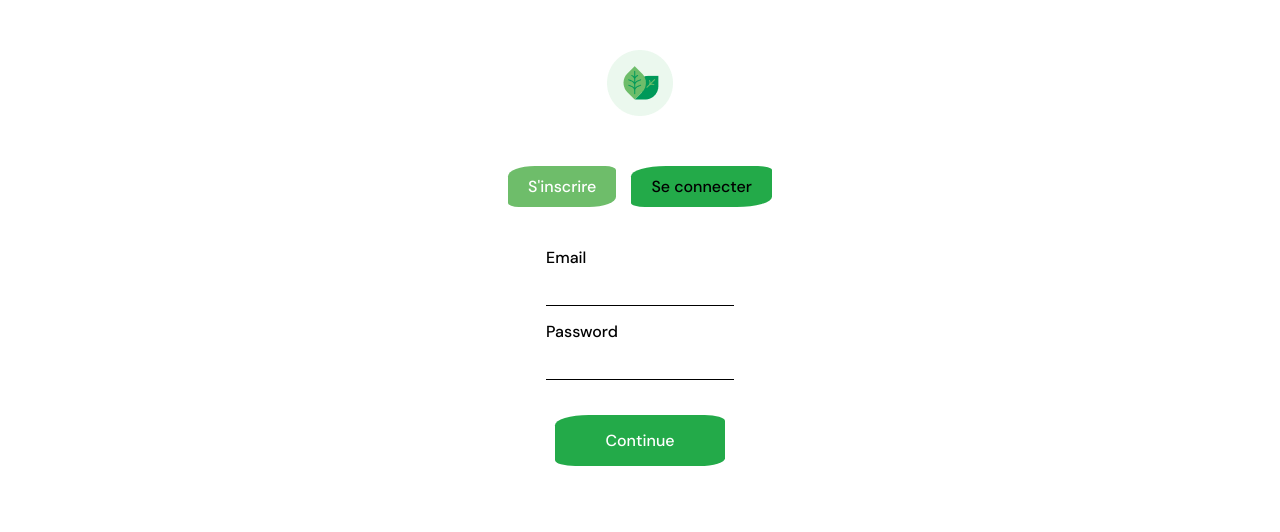
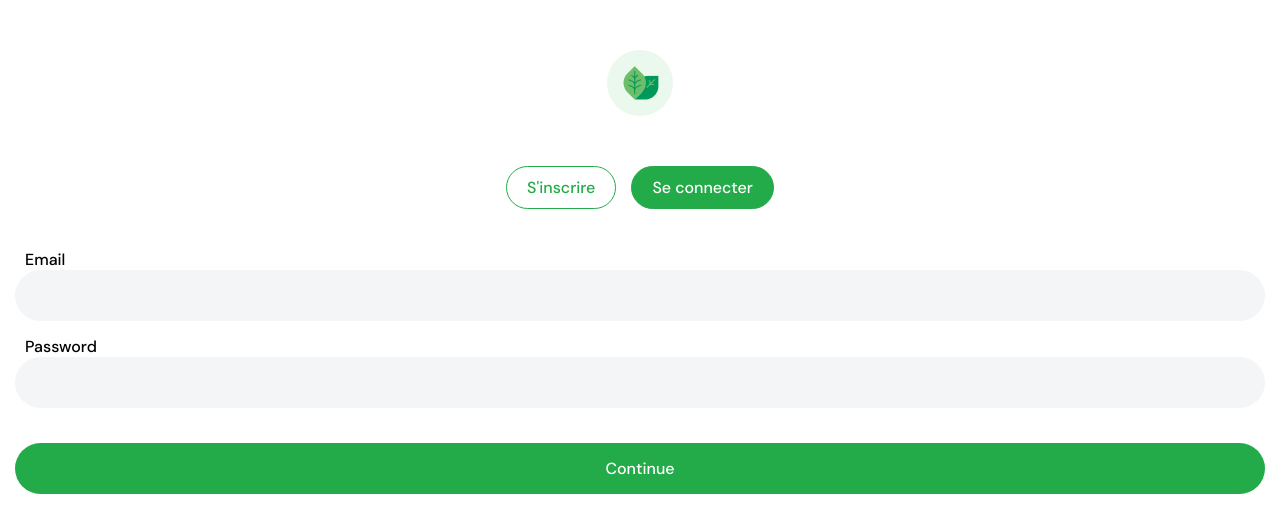
Before and after one commit to Abdrul/ProjectEcommerce, a React (Create React App) app in the folder ecommerceapp/: page /login in a window 1280 px wide. Shown: the top 532 px of the page. Built offline with nearby package versions, Linux system fonts and the light colour scheme; no server answers.

Commit message:
change css of login page

```diff
--- a/ecommerceapp/src/components/AllProductsPage/AllProducts.js
+++ b/ecommerceapp/src/components/AllProductsPage/AllProducts.js
@@ -87,12 +87,12 @@ function AllProducts() {
 }
 
 const Header = styled.header`
-  padding-top: 15px;
+  padding: 15px 15px 0;
 `;
 
 const Nav = styled.nav`
   display: flex;
-  justify-content: space-around;
+  justify-content: space-between;
   align-items: center;
   a {
     display: inline-flex;
@@ -118,7 +118,7 @@ const WrapperSearch = styled.section`
 `;
 
 const Main = styled.main`
-  padding: 25px 10px 0;
+  padding: 25px 15px 0;
   display: grid;
   grid-template-columns: 1fr 1fr;
   grid-gap: 15px;
@@ -141,6 +141,8 @@ const DisplayCards = styled.div`
   }
   img {
     object-fit: cover;
+    display: block;
+    margin: 0 auto;
     width: 80px;
     height: 80px;
   }
@@ -150,7 +152,7 @@ const DisplayCards = styled.div`
     bottom: 10px;
     right: 10px;
     background: var(--background);
-    padding: 0;
+    padding-bottom: 2px;
     width: 35px;
     height: 35px;
     border-radius: 50%;
--- a/ecommerceapp/src/components/AuthForm/Login.js
+++ b/ecommerceapp/src/components/AuthForm/Login.js
@@ -1,67 +1,69 @@
-import React, {useState} from 'react'
+import React, { useState } from "react";
 import styled from "styled-components";
-import {auth} from "../../utils/firebase.config"
-import {signInWithEmailAndPassword} from 'firebase/auth'
-import {useNavigate} from 'react-router-dom'
-
-
+import { auth } from "../../utils/firebase.config";
+import { signInWithEmailAndPassword } from "firebase/auth";
+import { useNavigate } from "react-router-dom";
 
 function Login() {
-
   const navigate = useNavigate();
   const [loginInfo, setLoginInfor] = useState({
     email: "",
-  password:""
+    password: "",
   });
 
   const [errorForm, setErrorForm] = useState("");
 
   const handleOnChange = (e) => {
-  setLoginInfor({...loginInfo, [e.target.name]: e.target.value})
+    setLoginInfor({ ...loginInfo, [e.target.name]: e.target.value });
   };
 
   const handleSubmit = async (e) => {
     e.preventDefault();
 
-  try{
-
-    if(loginInfo.email && loginInfo.password) {
-
+    try {
+      if (loginInfo.email && loginInfo.password) {
         const user = await signInWithEmailAndPassword(
           auth,
           loginInfo.email,
           loginInfo.password
-        )
+        );
 
         setErrorForm("");
-      navigate('/home');
+        navigate("/home");
       } else {
         setErrorForm("The password or email is incorrect");
+      }
+    } catch (error) {
+      console.log(error);
+    }
   };
-
-  } catch(error) {
-    console.log(error);
-  };
-
-};
-
 
   return (
     <div>
       <Form onSubmit={handleSubmit}>
         <WrapperInput>
           <label htmlFor="email">Email</label>
-          <input onChange={handleOnChange} type="email" id='email' name='email'/>
+          <input
+            onChange={handleOnChange}
+            type="email"
+            id="email"
+            name="email"
+          />
         </WrapperInput>
         <WrapperInput>
           <label htmlFor="password">Password</label>
-          <input onChange={handleOnChange} type="password" id='password' name='password'/>
+          <input
+            onChange={handleOnChange}
+            type="password"
+            id="password"
+            name="password"
+          />
         </WrapperInput>
         <ErrorMsg>{errorForm}</ErrorMsg>
         <button>Continue</button>
       </Form>
     </div>
-  )
+  );
 }
 
 const Form = styled.form`
@@ -73,7 +75,8 @@ const Form = styled.form`
 
   button {
     margin-top: 20px;
-      border-radius: 20% 12% 15%;
+    width: 100%;
+    border-radius: 50px;
     padding: 15px 50px;
     background: var(--background);
     color: #fff;
@@ -81,28 +84,33 @@ const Form = styled.form`
     font-size: 16px;
     font-family: "DM Sans", sans-serif;
   }
-`
+`;
 
 const ErrorMsg = styled.p`
   color: var(--price);
-`
+`;
 
 const WrapperInput = styled.div`
   margin-bottom: 15px;
   display: flex;
   flex-direction: column;
   justify-content: center;
+  width: 100%;
+
+  label {
+    padding-left: 10px;
+  }
 
   input {
-      padding-top: 16px;
+    padding: 15px;
     width: 100%;
     outline: none;
     border: none;
-      border-bottom: 1px solid #000;
+    border-radius: 50px;
+    background: var(--light-background);
     font-size: 16px;
     font-family: "DM Sans", sans-serif;
+  }
+`;
 
-    }
-`
-
-export default Login
+export default Login;
--- a/ecommerceapp/src/components/AuthForm/SignUp.js
+++ b/ecommerceapp/src/components/AuthForm/SignUp.js
@@ -93,7 +93,8 @@ const Form = styled.form`
 
   button {
     margin-top: 20px;
-    border-radius: 20% 12% 15%;
+    border-radius: 50px;
+    width: 100%;
     padding: 15px 50px;
     background: var(--background);
     color: #fff;
@@ -123,13 +124,19 @@ const WrapperInput = styled.div`
   display: flex;
   flex-direction: column;
   justify-content: center;
+  width: 100%;
+
+  label {
+    padding-left: 10px;
+  }
 
   input {
-    padding-top: 16px;
+    padding: 15px;
     width: 100%;
     outline: none;
     border: none;
-    border-bottom: 1px solid #000;
+    border-radius: 50px;
+    background: var(--light-background);
     font-size: 16px;
     font-family: "DM Sans", sans-serif;
   }
--- a/ecommerceapp/src/components/PagesCategories.js
+++ b/ecommerceapp/src/components/PagesCategories.js
@@ -43,12 +43,12 @@ function PagesCategories() {
 }
 
 const Header = styled.header`
-  padding-top: 15px;
+  padding: 15px 15px 0;
 `;
 
 const Nav = styled.nav`
   display: flex;
-  justify-content: space-around;
+  justify-content: space-between;
   align-items: center;
   a {
     display: inline-flex;
@@ -56,7 +56,7 @@ const Nav = styled.nav`
 `;
 
 const Main = styled.main`
-  padding: 25px 10px 0;
+  padding: 25px 15px 0;
   display: grid;
   grid-template-columns: 1fr 1fr;
   grid-gap: 15px;
@@ -79,6 +79,8 @@ const DisplayCards = styled.div`
   }
   img {
     object-fit: cover;
+    display: block;
+    margin: 0 auto;
     width: 80px;
     height: 80px;
   }
@@ -88,7 +90,7 @@ const DisplayCards = styled.div`
     bottom: 10px;
     right: 10px;
     background: var(--background);
-    padding: 0;
+    padding-bottom: 2px;
     width: 35px;
     height: 35px;
     border-radius: 50%;
--- a/ecommerceapp/src/pages/Cart.js
+++ b/ecommerceapp/src/pages/Cart.js
@@ -140,14 +140,14 @@ const Nav = styled.nav`
   gap: 70px;
   align-items: center;
   a {
-    padding-left: 25px;
+    padding-left: 15px;
     display: inline-flex;
   }
 `;
 
 const Section = styled.section`
   height: 85vh;
-  padding-top: 25px;
+  padding: 25px 15px 0;
 
   .wrapper-total-price {
     padding-top: 25px;
@@ -164,7 +164,7 @@ const DisplayCards = styled.div`
   display: flex;
   align-items: center;
   border-bottom: 1.5px solid var(--light-background);
-  padding: 10px 5px;
+  padding: 10px 0px;
   gap: 15px;
 
   .card-content {
--- a/ecommerceapp/src/pages/Registration.js
+++ b/ecommerceapp/src/pages/Registration.js
@@ -1,8 +1,34 @@
-import React, { useState } from 'react'
-import Login from '../components/AuthForm/Login';
-import SignUp from '../components/AuthForm/SignUp';
+import React, { useState } from "react";
+import Login from "../components/AuthForm/Login";
+import SignUp from "../components/AuthForm/SignUp";
 import styled from "styled-components";
 
+function Registration() {
+  const [login, setLogin] = useState(true);
+
+  return (
+    <Main>
+      <WrapperImg>
+        <img src={"/images/logo2.png"} alt="" />
+      </WrapperImg>
+
+      <WrapperButton>
+        <Button test={!login} onClick={() => setLogin(false)}>
+          S'inscrire
+        </Button>
+        <Button test={login} onClick={() => setLogin(true)}>
+          Se connecter
+        </Button>
+      </WrapperButton>
+
+      {login ? <Login /> : <SignUp />}
+    </Main>
+  );
+}
+
+const Main = styled.main`
+  padding: 0 15px;
+`;
 
 const WrapperImg = styled.div`
   margin: 50px 0;
@@ -11,7 +37,7 @@ const WrapperImg = styled.div`
     display: block;
     margin: 0 auto;
   }
-`
+`;
 
 const WrapperButton = styled.div`
   padding-bottom: 15px;
@@ -19,40 +45,17 @@ const WrapperButton = styled.div`
   justify-content: center;
   align-items: center;
   gap: 15px;
-`
-
+`;
 
 const Button = styled.button`
-  background: ${props => props.test ? "var(--background)" : "#6EBD6A"};
-  color: ${props => props.test ? "000" : "white"};
+  background: ${(props) => (props.test ? "var(--background)" : "white")};
+  color: ${(props) => (props.test ? "white" : "var(--background)")};
   border: none;
   font-family: "DM Sans", sans-serif;
   font-size: 16px;
   padding: 10px 20px;
-  border-radius: 25% 10%;
-`
+  border-radius: 50px;
+  border: 1px solid var(--background);
+`;
 
-
-
-function Registration() {
-
-  const [login, setLogin] = useState(true)
-
-  return (
-    <div>
-
-      <WrapperImg>
-        <img src={"/images/logo2.png"} alt="" />
-      </WrapperImg>
-
-      <WrapperButton>
-        <Button test={!login} onClick={() => setLogin(false)}>S'inscrire</Button>
-        <Button test={login} onClick={() => setLogin(true)}>Se connecter</Button>
-      </WrapperButton>
-
-      {login ? <Login/> : <SignUp/>}
-    </div>
-  )
-}
-
-export default Registration
+export default Registration;
```
Lines whose indentation alone changed are shown as unchanged.
